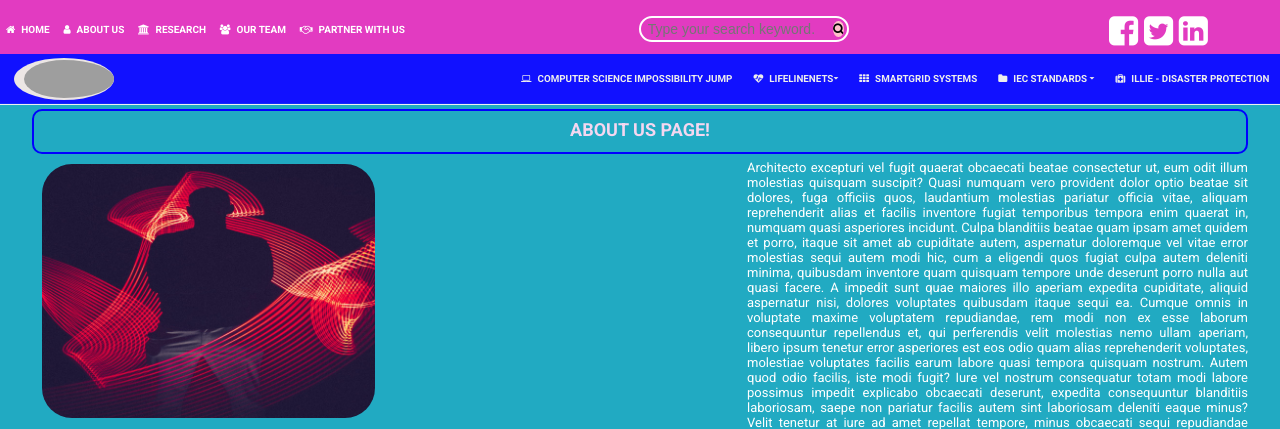
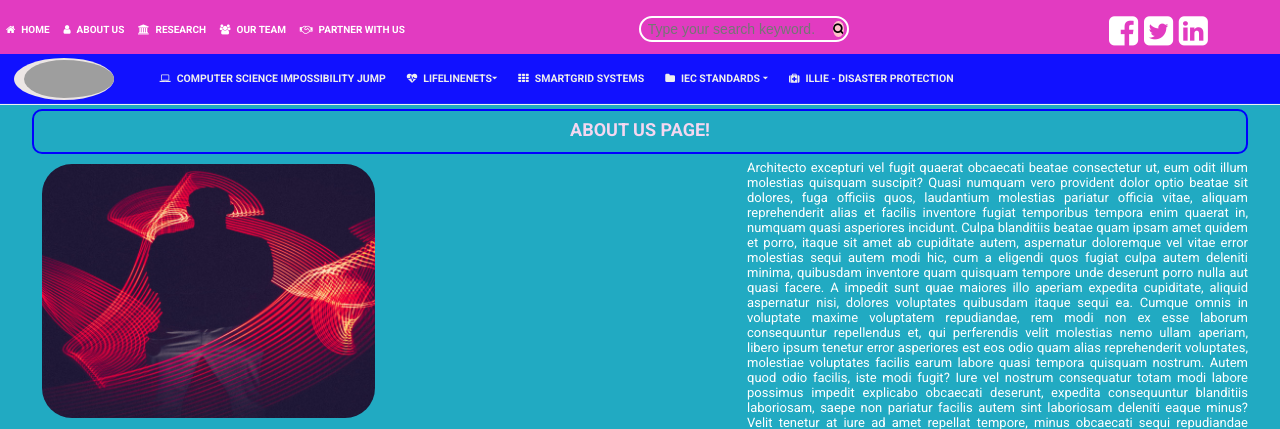
Before and after one commit to izoj2013/npepsite, a Django app: page /about/ in a window 1280 px wide. Shown: the top 429 px of the page. Run offline with Django 3.2, Linux system fonts and the light colour scheme; some web fonts are replaced; grey boxes are pictures that could not be loaded.

Commit message:
second-commit-25-02-2021

```diff
--- a/acrmipsite/static/acrmipsite/css/main.css
+++ b/acrmipsite/static/acrmipsite/css/main.css
@@ -135,8 +135,8 @@ ul {
 	display: flex;
 	grid-area: 2 / 1 / 3 / 5;
 	background-color: #1111ff;
-	justify-content: space-between;
-	align-content: space-around;
+	/*justify-content: space-between;
+	align-content: space-around;*/
 	align-items: center;
 	position: fixed;
 	width: 100%;
@@ -177,9 +177,6 @@ nav {
 	border-bottom: 1px solid rgba(25, 255, 255, .1);
 }
 
-.nav-list-box {
-	padding-left: 5px;
-}
 .nav-list {
 	display: flex;
 	width: 100%;
@@ -201,7 +198,7 @@ nav {
 	display: block;
 	color: #eee;
 	padding: 0 1.5rem;
-	font-size: 1.4rem;
+	font-size: 1.5rem;
 	font-weight: bold;
 	text-transform: uppercase;
 	-webkit-transition: color 650ms;
--- a/acrmipsite/templates/acrmipsite/base.html
+++ b/acrmipsite/templates/acrmipsite/base.html
@@ -40,7 +40,7 @@
                 <a href="{% url 'acr-home' %}" class="brand-logo">
                     <img class="logo-banner" width="100" height="42" src="{% static 'acrmipsite/images/acr_16.svg' %}" alt="Website-Logo">
                 </a>
-                <div>
+                <div class="nav-list-box">
                 <ul class="nav-list">
                     <li><a href="{% url 'csi-jump' %}"><i class="fa fa-laptop"></i>Computer Science Impossibility Jump</a></li>
                     <li><a href="#"><i class="fa fa-heartbeat"></i>LifeLineNets<i class="icon ion-md-arrow-dropdown"></i></a>
```
